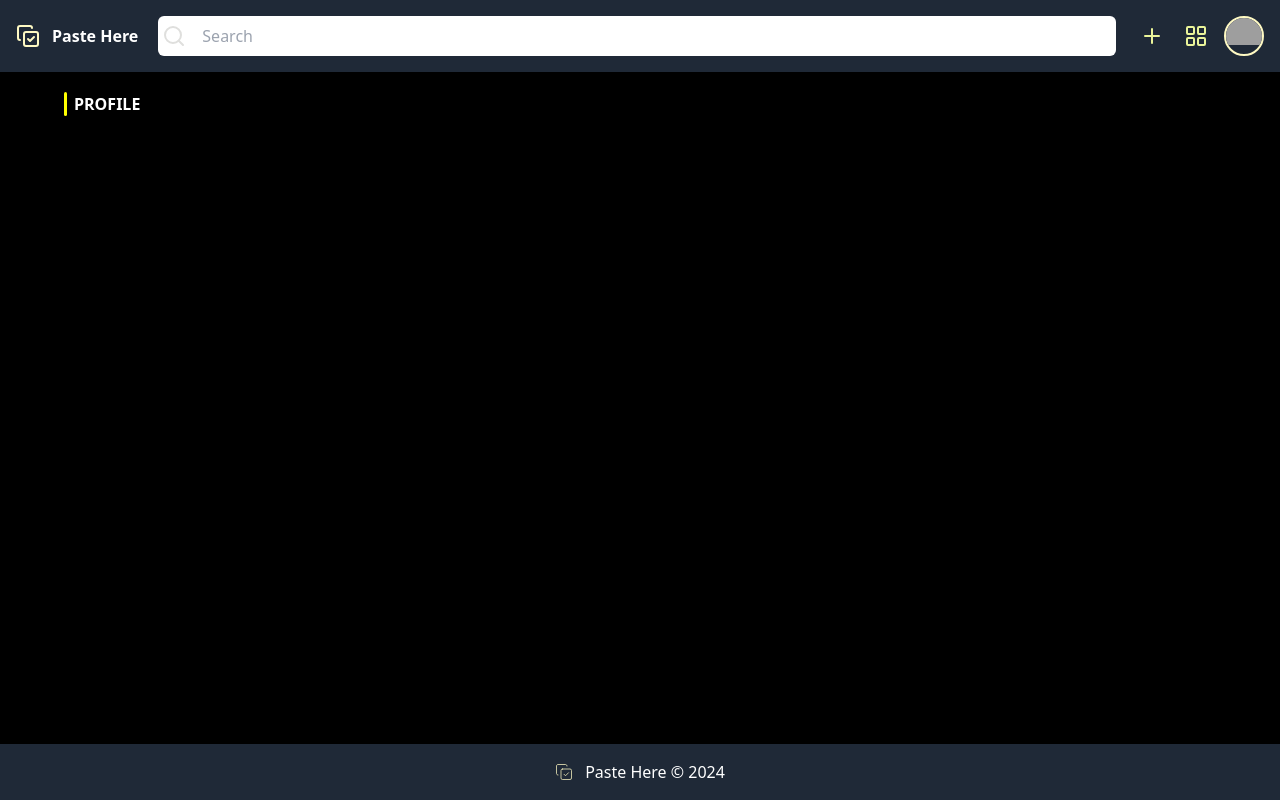
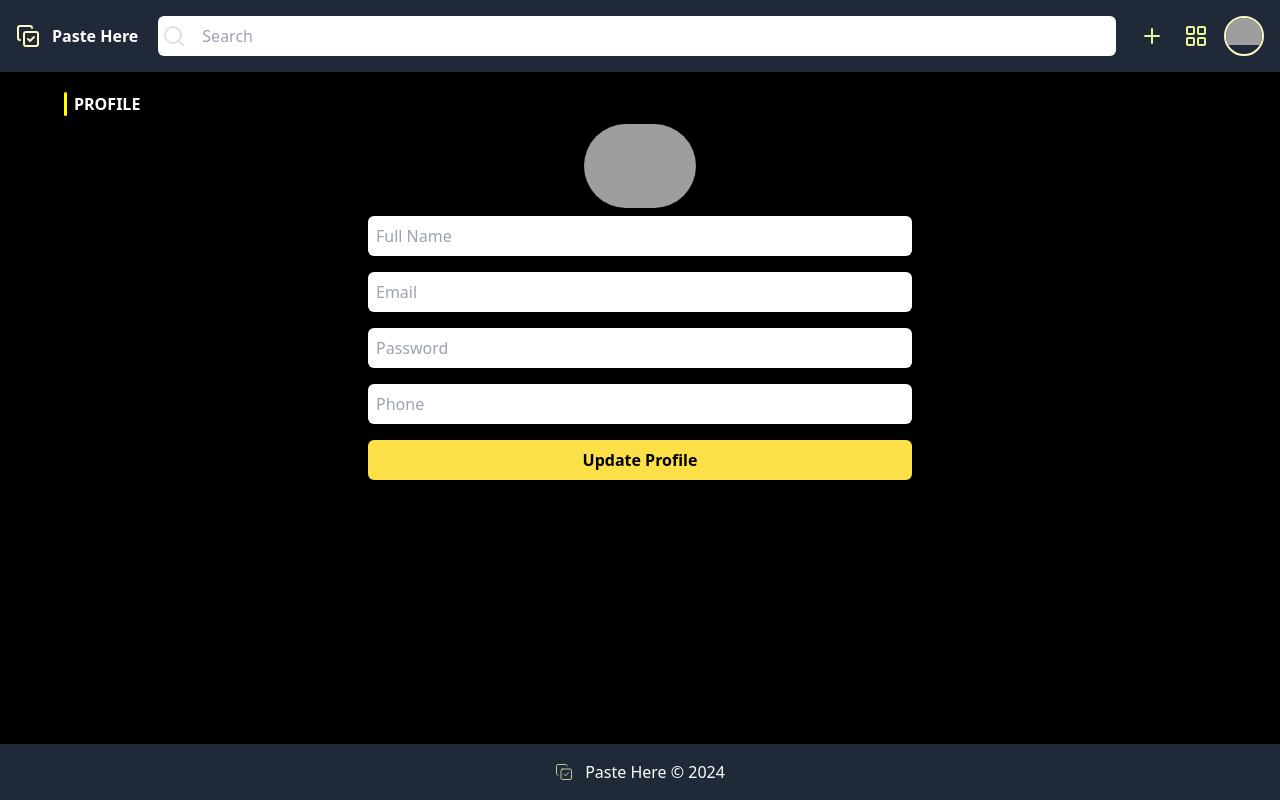
Before and after one commit to vkskumarthakur/PasteNotes-Redux, a React (Vite) app: page /profile in a window 1280 px wide. Built offline with nearby package versions, Linux system fonts and the light colour scheme; grey boxes are pictures that could not be loaded.

Commit message:
search filter added

```diff
--- a/src/App.jsx
+++ b/src/App.jsx
@@ -3,6 +3,7 @@ import Navbar from "./components/Navbar";
 import Main from "./components/Main";
 import Footer from "./components/Footer";
 import Profile from "./components/Profile";
+import SearchResult from "./components/SearchResult";
 import { BrowserRouter as Router, Route, Routes } from "react-router-dom";
 import { Toaster } from "react-hot-toast";
 
@@ -15,6 +16,7 @@ const App = () => {
           {/* <Main /> */}
           <Route path="/" element={<Main />} />
           <Route path="profile" element={<Profile />} />
+          <Route path="search/:term" element={<SearchResult />} />
         </Routes>
       </Router>
       <Footer />
--- a/src/components/Cards.jsx
+++ b/src/components/Cards.jsx
@@ -1,5 +1,4 @@
 import React from "react";
-import notesdata from "./NotesData";
 import { useDispatch, useSelector } from "react-redux";
 import { globalAction } from "../Redux/action";
 import toast from "react-hot-toast";
--- a/src/components/Navbar.jsx
+++ b/src/components/Navbar.jsx
@@ -1,10 +1,13 @@
 import React, { useState } from "react";
 import toast from "react-hot-toast";
-import { Link } from "react-router-dom";
+// import { Link } from "react-router-dom";
+import { Link, useNavigate } from "react-router-dom";
 import { globalAction } from "../Redux/action";
 import { useDispatch, useSelector } from "react-redux";
 
 const Navbar = () => {
+  const [searchTerm, setSearchTerm] = useState("");
+  const navigate = useNavigate();
   const dispatch = useDispatch();
   const { todolist, viewType } = useSelector((state) => state.todo);
   const [isMenuOpen, setIsMenuOpen] = useState(false);
@@ -34,6 +37,11 @@ const Navbar = () => {
     dispatch(
       globalAction("CHANGE_VIEW_TYPE", viewType === "grid" ? "list" : "grid")
     );
+  };
+  const handleSearch = (e) => {
+    e.preventDefault();
+    navigate(`/search/${searchTerm}`);
+    setSearchTerm("");
   };
 
   return (
@@ -78,11 +86,15 @@ const Navbar = () => {
               <path d="m21 21-4.3-4.3" />
             </svg>
           </div>
-          <input
-            type="text"
-            placeholder="Search"
-            className="p-1 outline-none w-20 md:w-full"
-          />
+          <form onSubmit={handleSearch} className="w-full">
+            <input
+              type="text"
+              placeholder="Search"
+              className="p-1 outline-none w-20 md:w-full"
+              value={searchTerm}
+              onChange={(e) => setSearchTerm(e.target.value)}
+            />
+          </form>
         </div>
         <ul className="flex space-x-4 items-center">
           <li>
@@ -144,7 +156,10 @@ const Navbar = () => {
             {isMenuOpen && (
               <div className="absolute top-18 right-0 m-auto rounded-md w-32 bg-yellow-100 p-2 z-10 flex flex-col gap-1 shadow-md">
                 <Link to={"/profile"}>
-                  <div className="flex items-center justify-center gap-3 cursor-pointer hover:bg-white p-2 rounded-md">
+                  <div
+                    className="flex items-center justify-center gap-3 cursor-pointer hover:bg-white p-2 rounded-md"
+                    onClick={() => setIsMenuOpen(false)}
+                  >
                     <svg
                       xmlns="http://www.w3.org/2000/svg"
                       width={18}
--- a/src/components/Profile.jsx
+++ b/src/components/Profile.jsx
@@ -4,6 +4,71 @@ const Profile = () => {
   return (
     <section className="max-w-[90%] mx-auto w-[100%] my-5">
       <h1 className="section-title text-white uppercase font-bold">Profile</h1>
+      <div className="profile-container md:max-w-[50%] m-auto  p-2 rounded-md w-full">
+        <div className="profile-card text-black flex flex-col items-center justify-center">
+          <div
+            className="card-avatar w-[20%] m-auto rounded-full overflow-hidden relative"
+            title="Update Profile Photo"
+          >
+            <img
+              src="https://img.freepik.com/premium-photo/3d-avatar-boy-character_914455-603.jpg"
+              className="m-auto"
+            />
+            <div className="edit-avatar absolute  top-0 hover:bg-[#00000099] w-full h-full  flex items-center justify-center cursor-pointer group">
+              <svg
+                xmlns="http://www.w3.org/2000/svg"
+                width={24}
+                height={24}
+                viewBox="0 0 24 24"
+                fill="none"
+                stroke="currentColor"
+                strokeWidth={2}
+                strokeLinecap="round"
+                strokeLinejoin="round"
+                className="lucide lucide-square-pen hidden group-hover:block"
+              >
+                <path d="M12 3H5a2 2 0 0 0-2 2v14a2 2 0 0 0 2 2h14a2 2 0 0 0 2-2v-7" />
+                <path d="M18.375 2.625a2.121 2.121 0 1 1 3 3L12 15l-4 1 1-4Z" />
+              </svg>
+            </div>
+          </div>
+          <div className="card-body   text-black w-full p-2 rounded-md flex flex-col gap-4">
+            <div className="user-name">
+              <input
+                type="text"
+                placeholder="Full Name"
+                className="w-full p-2 rounded-md outline-none"
+              ></input>
+            </div>
+            <div className="user-email">
+              <input
+                type="email"
+                placeholder="Email"
+                className="w-full p-2 rounded-md outline-none"
+              ></input>
+            </div>
+            <div className="user-password">
+              <input
+                type="password"
+                placeholder="Password"
+                className="w-full p-2 rounded-md outline-none"
+              ></input>
+            </div>
+            <div className="user-contact w-full">
+              <input
+                type="tel"
+                placeholder="Phone"
+                className="w-full p-2 rounded-md outline-none"
+              ></input>
+            </div>
+            <div className="user-submit w-full">
+              <button className="bg-yellow-300  text-black font-bold py-2 px-4 rounded-md w-full">
+                Update Profile
+              </button>
+            </div>
+          </div>
+        </div>
+      </div>
     </section>
   );
 };
--- /dev/null
+++ b/src/components/SearchResult.jsx
@@ -0,0 +1,28 @@
+import React, { useState, useEffect } from "react";
+import { useParams } from "react-router-dom";
+import notesdata from "./NotesData";
+import Cards from "./Cards";
+
+const SearchResult = () => {
+  const { term } = useParams();
+  const [filterData, setfilterData] = useState([]);
+
+  useEffect(() => {
+    const filteredData = notesdata.filter((notes) =>
+      notes.title.toLowerCase().includes(term.toLowerCase())
+    );
+    console.log(filteredData);
+    setfilterData(filteredData);
+  }, [term]);
+
+  return (
+    <section className="max-w-[90%] mx-auto w-[100%] my-5">
+      <h1 className="section-title text-white uppercase font-bold">
+        your searched notes.
+      </h1>
+      <Cards notesdata={filterData} />
+    </section>
+  );
+};
+
+export default SearchResult;
```
